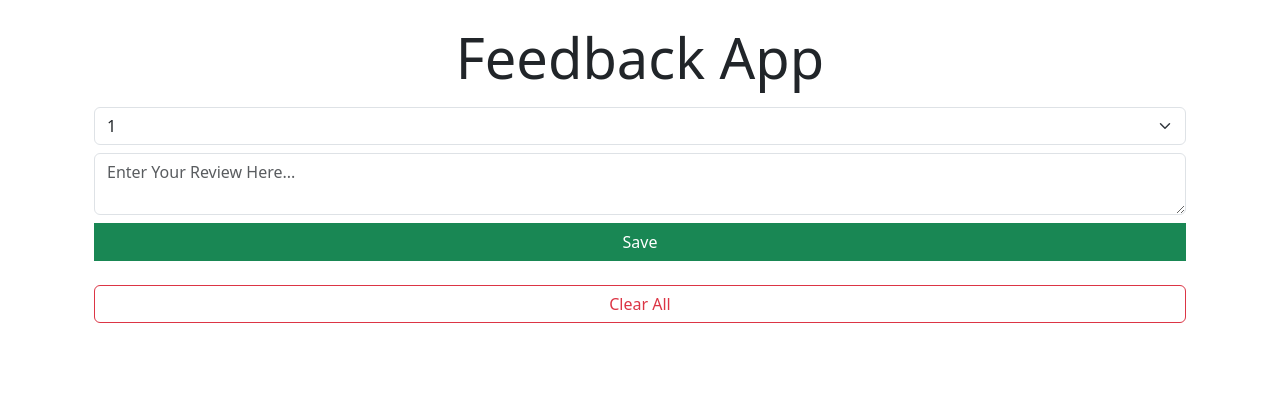
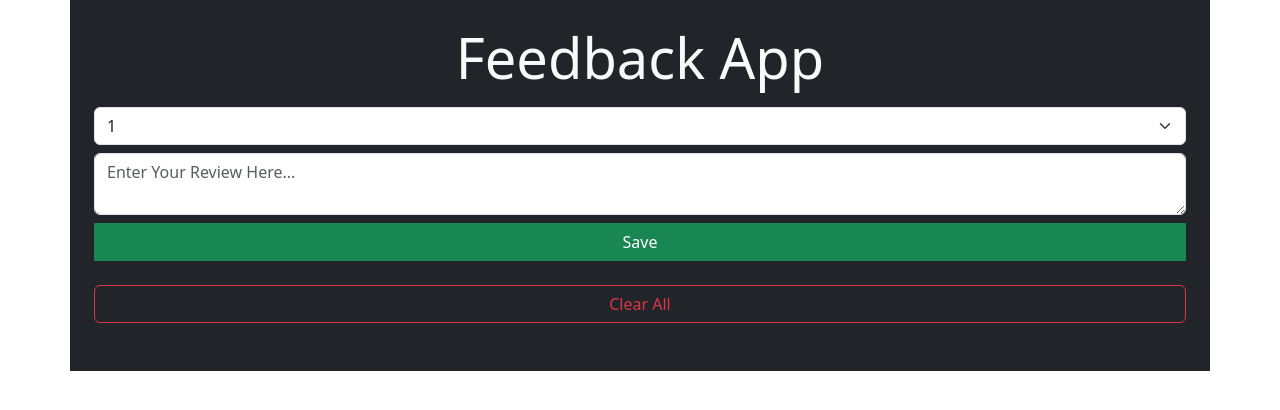
Before and after one commit to faisalrehmani/Feedback-App, a plain HTML site: page index.html in a window 1280 px wide. Drawn offline with nearby package versions, Linux system fonts and the light colour scheme.

Commit message:
first commit

```diff
--- a/index.html
+++ b/index.html
@@ -12,8 +12,8 @@
 </head>
 <body>
 
-        <div class="container p-4">
-            <h1 class="text-center display-4">Feedback App</h1>
+        <div class="container p-4 bg-dark">
+            <h1 class="text-center display-4 text-light">Feedback App</h1>
             <form class="my-3">
                 <select class="form-select">
                     <option value="1">1</option>
```
